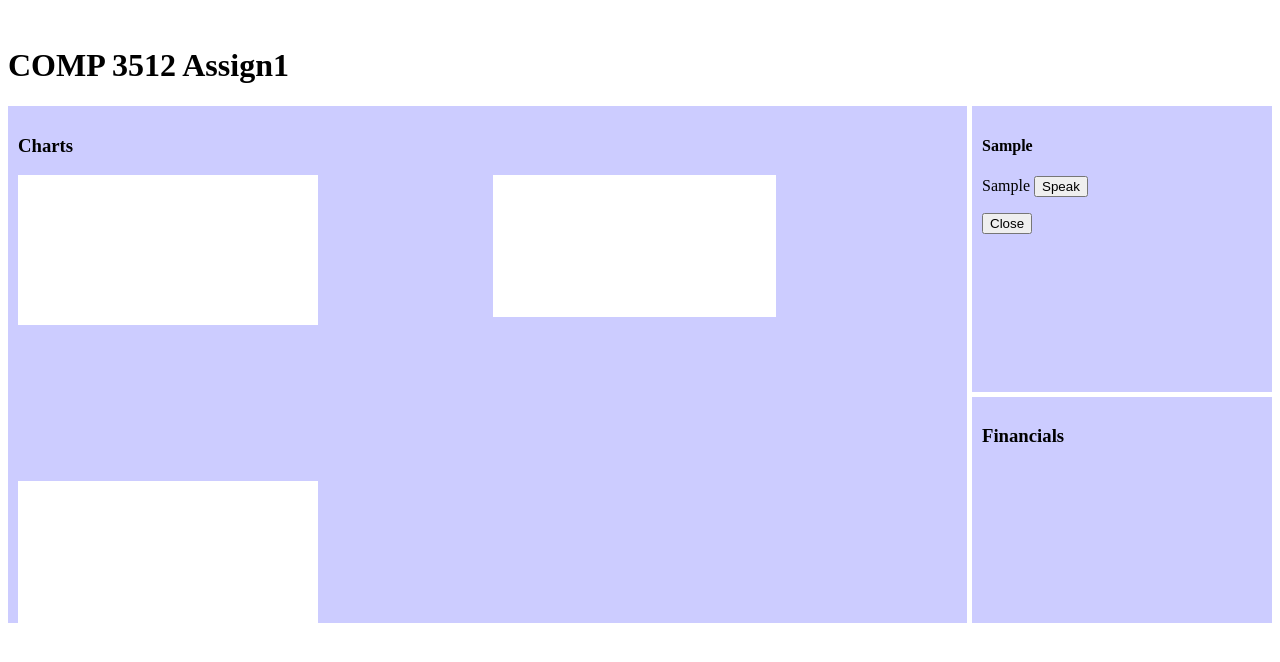
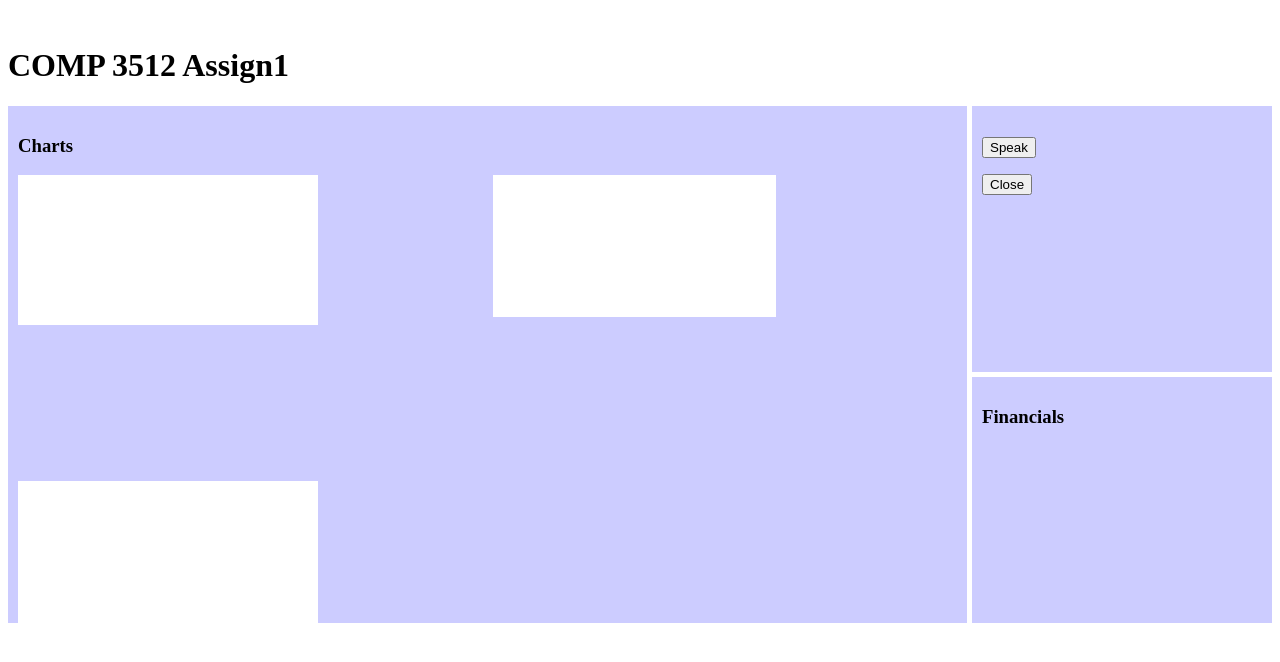
Before and after one commit to JuliannaG8/Comp_3512_Assign_1, a plain HTML site: page index.html in a window 1280 px wide. Both pictures are taken after a click on the button "View Charts". Drawn offline with nearby package versions, Linux system fonts and the light colour scheme; some packages are replaced by stand-ins of ours; no server answers.

Commit message:
Update index.html

```diff
--- a/index.html
+++ b/index.html
@@ -28,8 +28,8 @@
     <div class="box" id="information">
         <h3 class="view1">Company Information</h3>
         <section class="hidden view2">
-        <h4 id="nameAndSymbol">Sample</h4>
-            <p><span id="description2">Sample</span> <button type="button" id="speak">Speak</button></p>
+        <h4 id="nameAndSymbol"></h4>
+            <p><span id="description2"></span> <button type="button" id="speak">Speak</button></p>
             <button type="button" class="viewChange" id="close">Close</button>
         </section>
         <section class="view1 info-flex"> <!--using anouther flex box for the company information, maybe change the order of things down the line-->
```
